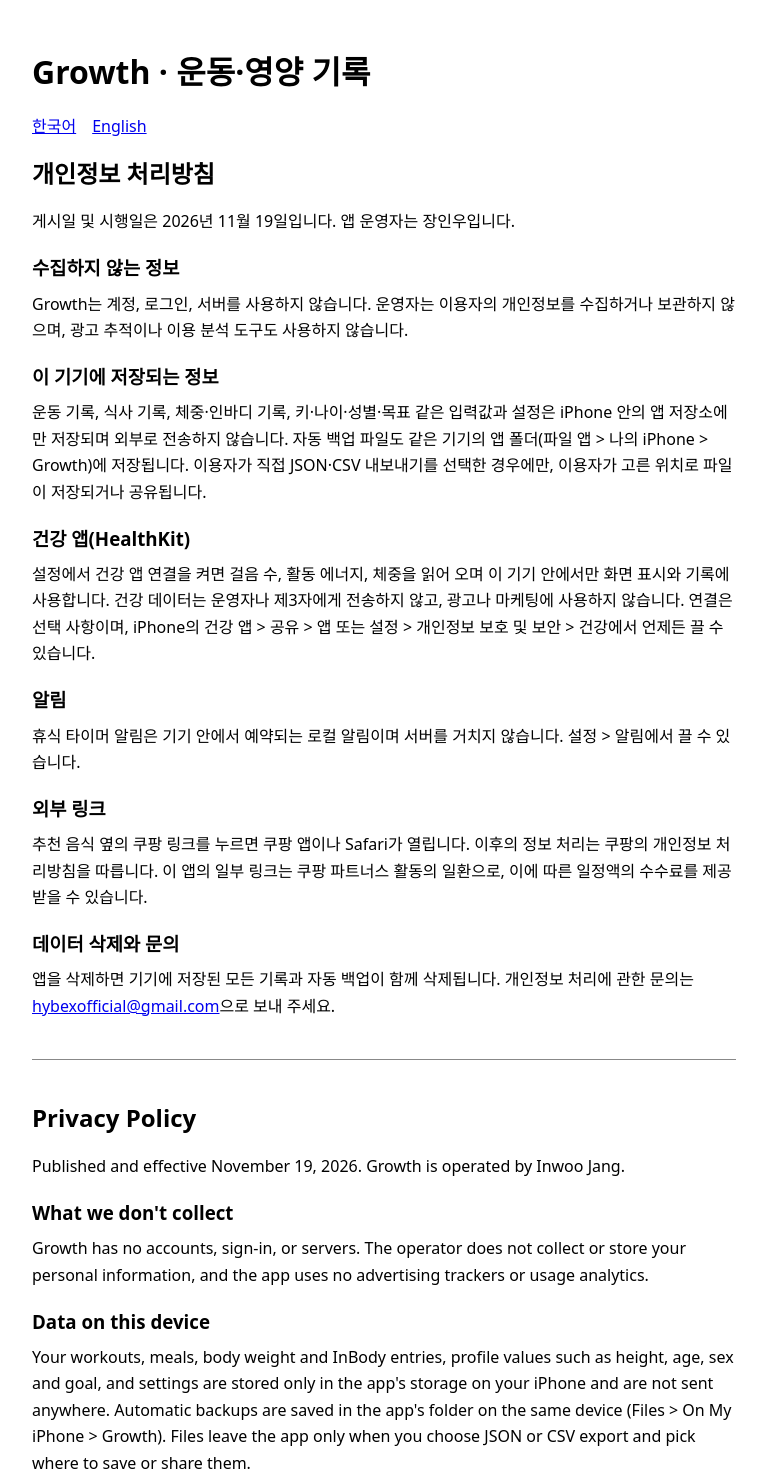
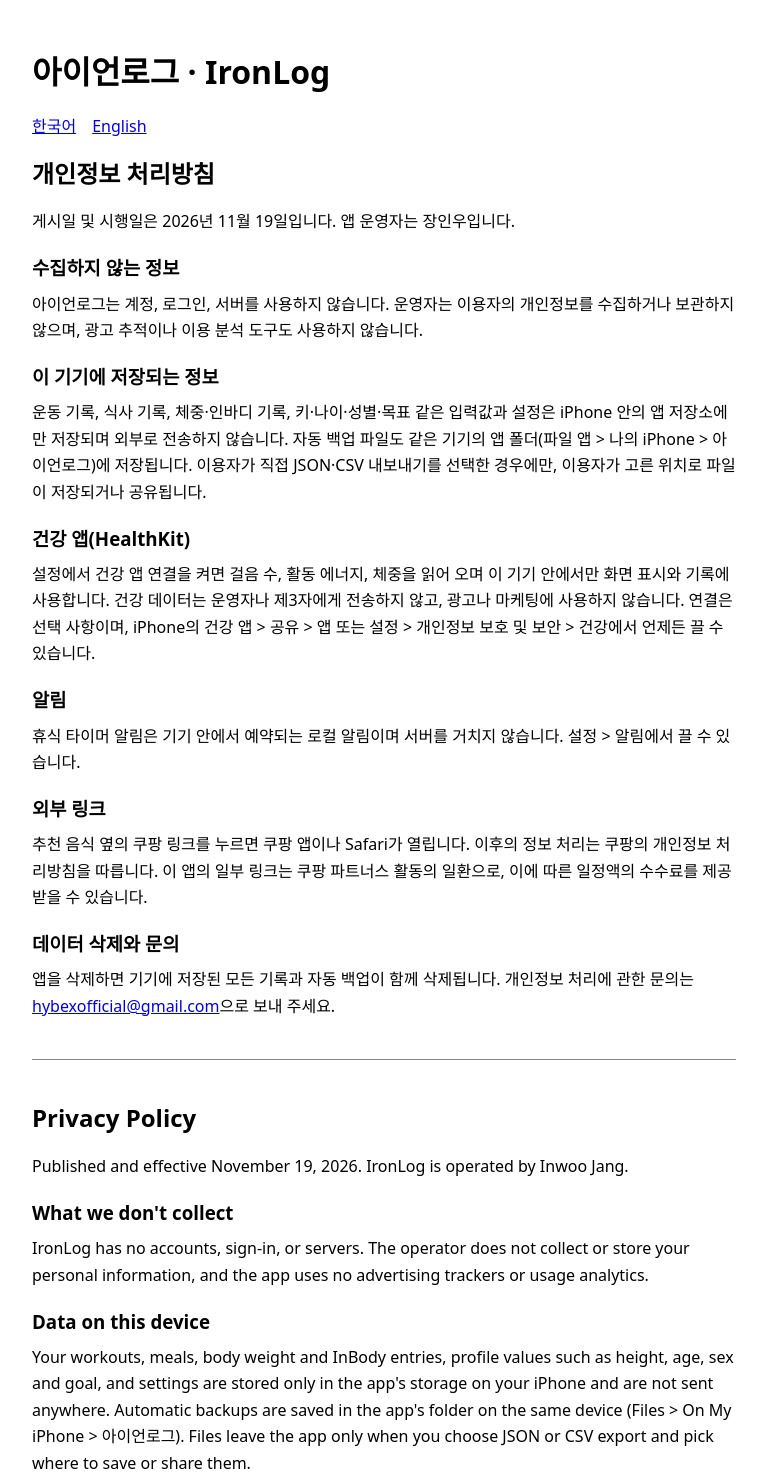
Before and after one commit to Inujang1106/growth-support, a plain HTML site: page privacy.html in a window 1280 px wide. Shown: the top 1479 px of the page, without its empty margins (256-1023 px from the left). Drawn offline with Linux system fonts and the light colour scheme.

Commit message:
Rename app to 아이언로그 (IronLog)
Co-Authored-By: Claude Opus 5.5 <noreply@anthropic.com>

```diff
--- a/privacy.html
+++ b/privacy.html
@@ -3,7 +3,7 @@
 <head>
 <meta charset="utf-8">
 <meta name="viewport" content="width=device-width, initial-scale=1">
-<title>Growth Privacy Policy</title>
+<title>아이언로그 IronLog Privacy Policy</title>
 <style>
 :root{color-scheme:light dark;font-family:system-ui,sans-serif;line-height:1.65}
 body{max-width:44rem;margin:0 auto;padding:2rem 1.25rem 4rem}
@@ -12,15 +12,15 @@ nav{display:flex;gap:1rem} section+section{border-top:1px solid #888;margin-top:
 </style>
 </head>
 <body>
-<h1>Growth · 운동·영양 기록</h1>
+<h1>아이언로그 · IronLog</h1>
 <nav aria-label="Language"><a href="#ko">한국어</a><a href="#en" lang="en">English</a></nav>
 <section id="ko">
 <h2>개인정보 처리방침</h2>
 <p>게시일 및 시행일은 2026년 11월 19일입니다. 앱 운영자는 장인우입니다.</p>
 <h3>수집하지 않는 정보</h3>
-<p>Growth는 계정, 로그인, 서버를 사용하지 않습니다. 운영자는 이용자의 개인정보를 수집하거나 보관하지 않으며, 광고 추적이나 이용 분석 도구도 사용하지 않습니다.</p>
+<p>아이언로그는 계정, 로그인, 서버를 사용하지 않습니다. 운영자는 이용자의 개인정보를 수집하거나 보관하지 않으며, 광고 추적이나 이용 분석 도구도 사용하지 않습니다.</p>
 <h3>이 기기에 저장되는 정보</h3>
-<p>운동 기록, 식사 기록, 체중·인바디 기록, 키·나이·성별·목표 같은 입력값과 설정은 iPhone 안의 앱 저장소에만 저장되며 외부로 전송하지 않습니다. 자동 백업 파일도 같은 기기의 앱 폴더(파일 앱 &gt; 나의 iPhone &gt; Growth)에 저장됩니다. 이용자가 직접 JSON·CSV 내보내기를 선택한 경우에만, 이용자가 고른 위치로 파일이 저장되거나 공유됩니다.</p>
+<p>운동 기록, 식사 기록, 체중·인바디 기록, 키·나이·성별·목표 같은 입력값과 설정은 iPhone 안의 앱 저장소에만 저장되며 외부로 전송하지 않습니다. 자동 백업 파일도 같은 기기의 앱 폴더(파일 앱 &gt; 나의 iPhone &gt; 아이언로그)에 저장됩니다. 이용자가 직접 JSON·CSV 내보내기를 선택한 경우에만, 이용자가 고른 위치로 파일이 저장되거나 공유됩니다.</p>
 <h3>건강 앱(HealthKit)</h3>
 <p>설정에서 건강 앱 연결을 켜면 걸음 수, 활동 에너지, 체중을 읽어 오며 이 기기 안에서만 화면 표시와 기록에 사용합니다. 건강 데이터는 운영자나 제3자에게 전송하지 않고, 광고나 마케팅에 사용하지 않습니다. 연결은 선택 사항이며, iPhone의 건강 앱 &gt; 공유 &gt; 앱 또는 설정 &gt; 개인정보 보호 및 보안 &gt; 건강에서 언제든 끌 수 있습니다.</p>
 <h3>알림</h3>
@@ -32,11 +32,11 @@ nav{display:flex;gap:1rem} section+section{border-top:1px solid #888;margin-top:
 </section>
 <section id="en" lang="en">
 <h2>Privacy Policy</h2>
-<p>Published and effective November 19, 2026. Growth is operated by Inwoo Jang.</p>
+<p>Published and effective November 19, 2026. IronLog is operated by Inwoo Jang.</p>
 <h3>What we don't collect</h3>
-<p>Growth has no accounts, sign-in, or servers. The operator does not collect or store your personal information, and the app uses no advertising trackers or usage analytics.</p>
+<p>IronLog has no accounts, sign-in, or servers. The operator does not collect or store your personal information, and the app uses no advertising trackers or usage analytics.</p>
 <h3>Data on this device</h3>
-<p>Your workouts, meals, body weight and InBody entries, profile values such as height, age, sex and goal, and settings are stored only in the app's storage on your iPhone and are not sent anywhere. Automatic backups are saved in the app's folder on the same device (Files &gt; On My iPhone &gt; Growth). Files leave the app only when you choose JSON or CSV export and pick where to save or share them.</p>
+<p>Your workouts, meals, body weight and InBody entries, profile values such as height, age, sex and goal, and settings are stored only in the app's storage on your iPhone and are not sent anywhere. Automatic backups are saved in the app's folder on the same device (Files &gt; On My iPhone &gt; 아이언로그). Files leave the app only when you choose JSON or CSV export and pick where to save or share them.</p>
 <h3>Apple Health (HealthKit)</h3>
 <p>If you turn on the Health connection in Settings, the app reads steps, active energy, and body weight and uses them only on this device to display and record your data. Health data is never sent to the operator or any third party and is not used for advertising or marketing. The connection is optional; turn it off anytime in the Health app &gt; Sharing &gt; Apps, or in Settings &gt; Privacy &amp; Security &gt; Health.</p>
 <h3>Notifications</h3>
```
Also changed, not shown: index.html (+4 -4 lines), support.html (+4 -4 lines).
